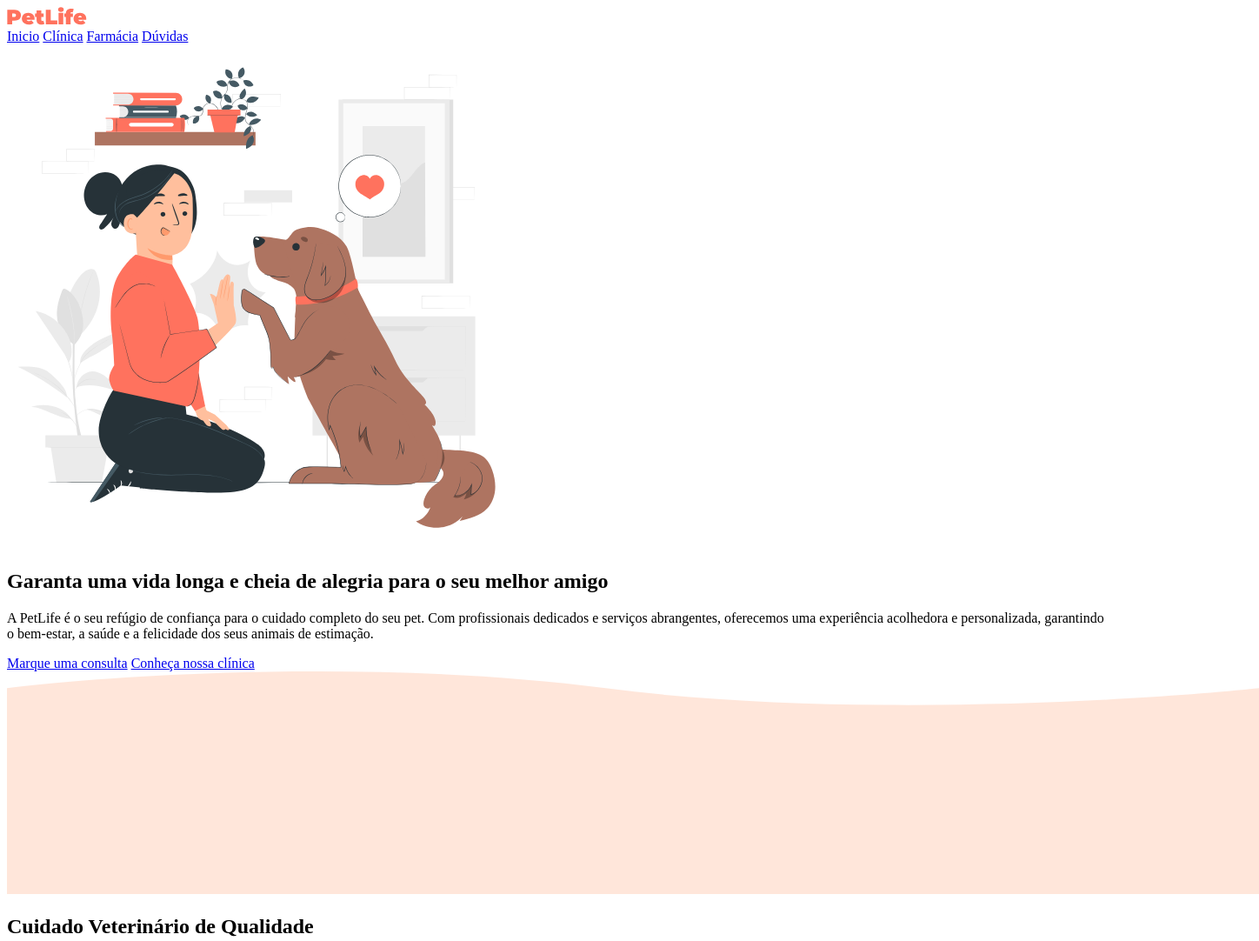
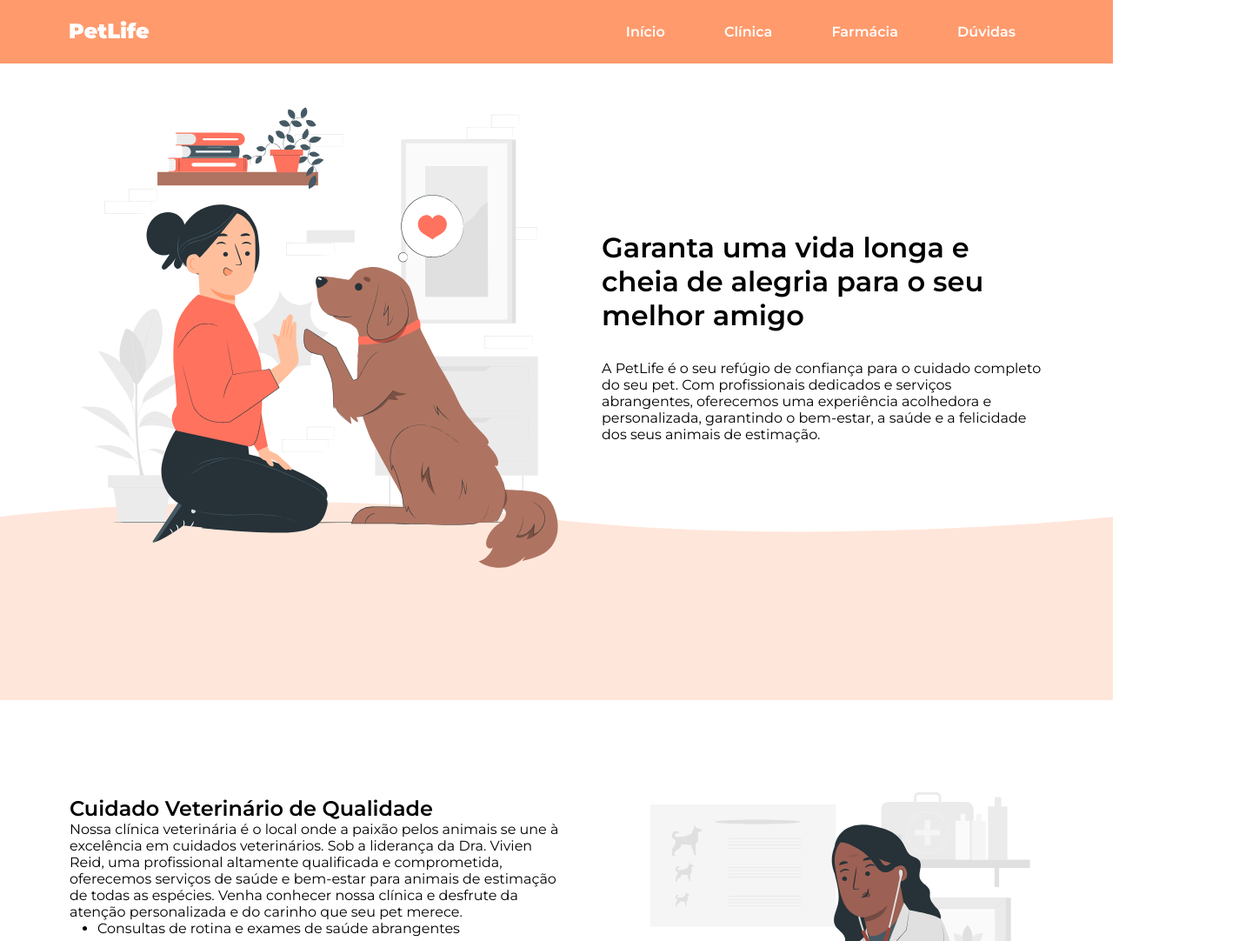
Before and after one commit to maykejohnny/teste, a plain HTML site: page index.html in a window 1280 px wide. Shown: the top 1082 px of the page at 87% size, 1448 px wide, since content can reach past the window. Drawn offline with Linux system fonts and the light colour scheme.

Commit message:
Add files via upload
atualização do meu arquivo

```diff
--- /dev/null
+++ b/index.css
@@ -0,0 +1,68 @@
+* {
+  box-sizing: border-box;
+  margin: 0;
+  padding: 0;
+  font-family:  'Montserrat', sans-serif;
+}
+
+body {
+  color: 263138;
+}
+
+header {
+  background-color: #ff9a6c;
+  align-items: center;
+  justify-content: space-between;
+  padding: 24px 80px;
+  display: flex;
+}
+
+header nav a {
+  color: #ffffff;
+  font-weight: 600;
+  padding: 32px;
+  text-decoration: none;
+}
+
+#inicio {
+  display: flex;
+  align-items: center;
+  gap: 32px;
+  padding: 24px 80px 128px 80px;
+  position: relative;
+}
+
+h1{
+  font-weight: 600;
+  font-size: 32px;
+  margin-bottom: 32px;
+}
+
+.absolute{
+  position: absolute;
+  bottom: 0;
+  left: 0;
+  width: 100%;
+  z-index: -10;
+}
+
+#clinica{
+  display: flex;
+  align-items: center;
+  gap:64px ;
+  padding: 64px 80px;
+}
+
+#clinica li{
+  margin-bottom: 16px;
+  margin-left: 32px;
+}
+
+#farmacia{
+  padding: 64px auto;
+  text-align: center;
+}
+
+#farmacia img{
+  margin: 64px auto;
+}
--- a/index.html
+++ b/index.html
@@ -1,28 +1,33 @@
 <!DOCTYPE html>
 <html lang="pt">
   <head>
-    <meta charset="UTF-8" />
-    <meta name="viewport" content="width=device-width, initial-scale=1.0" />
+    <title>PetLife</title>
     <meta
       name="description"
       content="Garanta uma vida longa e cheia de alegria para o seu melhor amigo"
     />
-
-    <title>PetLife</title>
+    <link rel="stylesheet" href="index.css" />
+    <link rel="preconnect" href="https://fonts.googleapis.com" />
+    <link rel="preconnect" href="https://fonts.gstatic.com" crossorigin />
+    <link
+      href="https://fonts.googleapis.com/css2?family=Montserrat:wght@400;600&display=swap"
+      rel="stylesheet"
+    />
   </head>
   <body>
+    <!-- Cabeçalho -->
     <header>
       <a href="index.html">
-        <img src="img/logo.svg" alt="logo" />
+        <img src="img/logo-white.svg" alt="PetLife" />
       </a>
-
       <nav>
-        <a href="#inicio">Inicio</a>
+        <a href="#inicio">Início</a>
         <a href="#clinica">Clínica</a>
         <a href="#farmacia">Farmácia</a>
         <a href="#duvidas">Dúvidas</a>
       </nav>
     </header>
+    <!-- Conteúdo da página -->
     <main>
       <!-- Seção inicial -->
       <section id="inicio">
@@ -37,27 +42,25 @@
             oferecemos uma experiência acolhedora e personalizada, garantindo o
             bem-estar, a saúde e a felicidade dos seus animais de estimação.
           </p>
-          <a href="https://wa.me/5592985043231" target="_blank"
+          <!-- <a href="https://github.com/isaacpontes" target="_blank"
             >Marque uma consulta</a
           >
-          <a href="#clinica">Conheça nossa clínica</a>
+          <a href="#clinica">Conheça nossa clínica</a> -->
         </div>
-        <img src="img/shape (1).svg" alt="" />
+        <img class="absolute" src="img/shape.svg" alt="" />
       </section>
-
+      <!-- Seção da clínica -->
       <section id="clinica">
         <div>
           <h2>Cuidado Veterinário de Qualidade</h2>
         <p>
-            Nossa clínica veterinária é o local onde a paixão pelos animais se
-            une à excelência em cuidados veterinários. Sob a liderança da Dra.
-            Vivien Reid, uma profissional altamente qualificada e comprometida,
-            oferecemos serviços de saúde e bem-estar para animais de estimação
-            de todas as espécies. Venha conhecer nossa clínica e desfrute da
-            atenção personalizada e do carinho que seu pet merece.
+          Nossa clínica veterinária é o local onde a paixão pelos animais se une
+          à excelência em cuidados veterinários. Sob a liderança da Dra. Vivien
+          Reid, uma profissional altamente qualificada e comprometida,
+          oferecemos serviços de saúde e bem-estar para animais de estimação de
+          todas as espécies. Venha conhecer nossa clínica e desfrute da atenção
+          personalizada e do carinho que seu pet merece.
         </p>
-        </div>
-
         <ul>
           <li>Consultas de rotina e exames de saúde abrangentes</li>
           <li>Vacinação e imunização</li>
@@ -67,19 +70,17 @@
           <li>Atendimento de emergência 24 horas</li>
           <li>Nutrição e aconselhamento alimentar personalizado</li>
         </ul>
-        <div>
+      </div>
       <img
       src="img/clinic-img.svg"
       alt=""
-            width="480px"
-            height="430px"
+        width="480"
+        height="480"
         loading="lazy"
         />
-        </div>
       </section>
-
+      <!-- Seção farmácia/petshop -->
       <section id="farmacia">
-        <div>
         <h2>Venha conferir o nosso petshop e farmácia</h2>
         <img
         src="img/shop-img.svg"
@@ -89,21 +90,19 @@
         loading="lazy"
       />
       <p>
-            Além de ser uma clínica veterinária de confiança, também contamos
-            com um completo petshop e farmácia. Nosso petshop oferece uma ampla
-            seleção de produtos de alta qualidade, desde alimentos balanceados e
-            petiscos deliciosos até brinquedos divertidos e acessórios elegantes
-            para o seu pet. Na nossa farmácia, você encontrará uma variedade de
-            medicamentos, produtos de cuidados e suplementos recomendados pelos
-            nossos veterinários, garantindo que o bem-estar e a saúde do seu
-            amado pet estejam sempre em boas mãos. Tudo o que você precisa para
-            cuidar e mimar o seu pet está aqui, no nosso petshop e farmácia, com
-            a mesma dedicação e qualidade que nos tornou referência na área
-            veterinária.
+        Além de ser uma clínica veterinária de confiança, também contamos com um
+        completo petshop e farmácia. Nosso petshop oferece uma ampla seleção de
+        produtos de alta qualidade, desde alimentos balanceados e petiscos
+        deliciosos até brinquedos divertidos e acessórios elegantes para o seu
+        pet. Na nossa farmácia, você encontrará uma variedade de medicamentos,
+        produtos de cuidados e suplementos recomendados pelos nossos
+        veterinários, garantindo que o bem-estar e a saúde do seu amado pet
+        estejam sempre em boas mãos. Tudo o que você precisa para cuidar e mimar
+        o seu pet está aqui, no nosso petshop e farmácia, com a mesma dedicação
+        e qualidade que nos tornou referência na área veterinária.
       </p>
-        </div>
     </section>
-
+    <!-- Seção de perguntas frequentes -->
     <section id="duvidas">
       <img
       src="img/faq-img.svg"
@@ -121,9 +120,9 @@
             A clínica da PetLife oferece uma ampla gama de serviços, incluindo
             consultas de rotina, vacinação, cirurgias, tratamento de doenças,
             cuidados odontológicos, atendimento de emergência 24 horas,
-              programas de prevenção de pulgas, carrapatos e vermes, entre
-              outros. Nosso objetivo é fornecer cuidados abrangentes e
-              personalizados para garantir a saúde e o bem-estar do seu pet.
+            programas de prevenção de pulgas, carrapatos e vermes, entre outros.
+            Nosso objetivo é fornecer cuidados abrangentes e personalizados para
+            garantir a saúde e o bem-estar do seu pet.
           </p>
         </div>
         <div>
@@ -141,33 +140,32 @@
           <h3>A clínica da PetLife possui serviços de emergência?</h3>
           <img src="img/arrow-down.svg" alt="" />
           <p>
-              Sim, a clínica veterinária da PetLife oferece serviços de
-              emergência 24 horas. Se o seu animal de estimação precisar de
-              atendimento veterinário imediato fora do horário de expediente,
-              nossa equipe está pronta para ajudar, fornecendo cuidados urgentes
-              e tratamento adequado para garantir o bem-estar do seu pet.
+            Sim, a clínica veterinária da PetLife oferece serviços de emergência
+            24 horas. Se o seu animal de estimação precisar de atendimento
+            veterinário imediato fora do horário de expediente, nossa equipe
+            está pronta para ajudar, fornecendo cuidados urgentes e tratamento
+            adequado para garantir o bem-estar do seu pet.
           </p>
         </div>
         <div>
           <h3>A clínica oferece serviços de banho e tosa?</h3>
           <img src="img/arrow-down.svg" alt="" />
           <p>
-              Sim, a clínica veterinária da PetLife oferece serviços
-              profissionais de banho e tosa. Nossa equipe de profissionais
-              experientes garante que seu pet receba cuidados adequados, usando
-              produtos de alta qualidade e técnicas seguras. O banho e tosa
-              ajudam a manter a higiene, a saúde da pele e pelagem do seu pet,
-              além de proporcionar uma experiência relaxante e agradável para
-              eles.
+            Sim, a clínica veterinária da PetLife oferece serviços profissionais
+            de banho e tosa. Nossa equipe de profissionais experientes garante
+            que seu pet receba cuidados adequados, usando produtos de alta
+            qualidade e técnicas seguras. O banho e tosa ajudam a manter a
+            higiene, a saúde da pele e pelagem do seu pet, além de proporcionar
+            uma experiência relaxante e agradável para eles.
           </p>
         </div>
       </div>
     </section>
   </main>
-
+    <!-- Rodapé -->
     <footer>
       <div>
-        <img src="img/logo.svg" alt="petlife" />
+        <img src="img/logo.svg" alt="PetLife" />
         <p>
           Cuidando com amor, vivendo com alegria: PetLife, onde a vida dos pets
           é mais feliz!
@@ -182,17 +180,15 @@
       </div>
       <div>
         <strong>Encontre-nos</strong>
-        <a href="https://wa.me/5597984104954" target="_blank"><p>WhatsApp: (97) 984104954</p></a>
-        <a href="mailto:mayke8232@gmail.com" target="_blank"><p>Email: contato@petlife.com.br</p></a>
+        <p>WhatsApp: (22) 98765-4321</p>
+        <p>Email: contato@petlife.com.br</p>
         <p>Endereço: Av. 7 de Setembro, nº 42, Centro</p>
       </div>
+    </footer>
     <div>
       Desenvolvido por
-        <a href="https://github.com/isaacpontes" target="_blank"
-          >@isaacpontes</a
-        >
+      <a href="https://github.com/isaacpontes" target="_blank">@isaacpontes</a>
       na trilha Start na Programação 🤘 da OneBitCode.
     </div>
-    </footer>
   </body>
   </html>
```
Also changed, not shown: img/shape.svg (added). Lines whose indentation alone changed are shown as unchanged.
